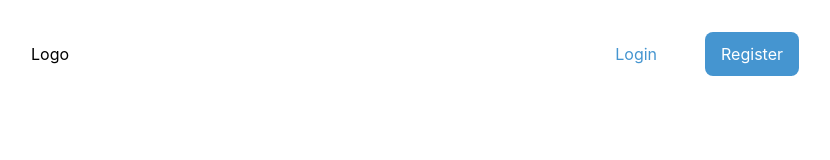
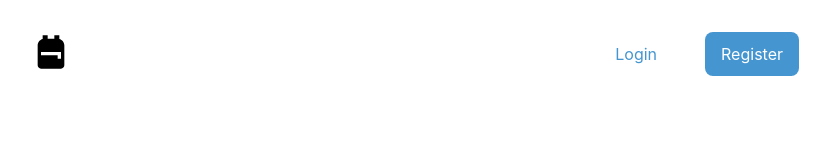
Before and after one commit to EthanChenYen-Peng/showwcase-portal, a Next.js app: page /register in a window 1280 px wide. Shown: the top 160 px of the page, without its empty margins (225-1055 px from the left). Built offline with nearby package versions, Linux system fonts and the light colour scheme.

Commit message:
adding dummy logo icon
* Install react-icons.

```diff
--- a/package.json
+++ b/package.json
@@ -15,6 +15,7 @@
     "next": "12.2.1",
     "react": "18.2.0",
     "react-dom": "18.2.0",
+    "react-icons": "^4.4.0",
     "styled-components": "^5.3.5",
     "styled-system": "^5.1.5"
   },
--- a/src/components/layout/PublicHeader.tsx
+++ b/src/components/layout/PublicHeader.tsx
@@ -1,10 +1,13 @@
 import styled from 'styled-components'
+import { MdBackpack } from 'react-icons/md'
 import Link from 'next/link'
 
 function PublicHeader() {
   return (
     <Header>
-      <LogoContainer>Logo</LogoContainer>
+      <LogoContainer>
+        <MdBackpack size={40} />
+      </LogoContainer>
       <NavContainer>
         <Link href="/login" passHref>
           <LoginLink>Login</LoginLink>
```
Also changed, not shown: 1 other file (tests, documents, lock files or other folders).
